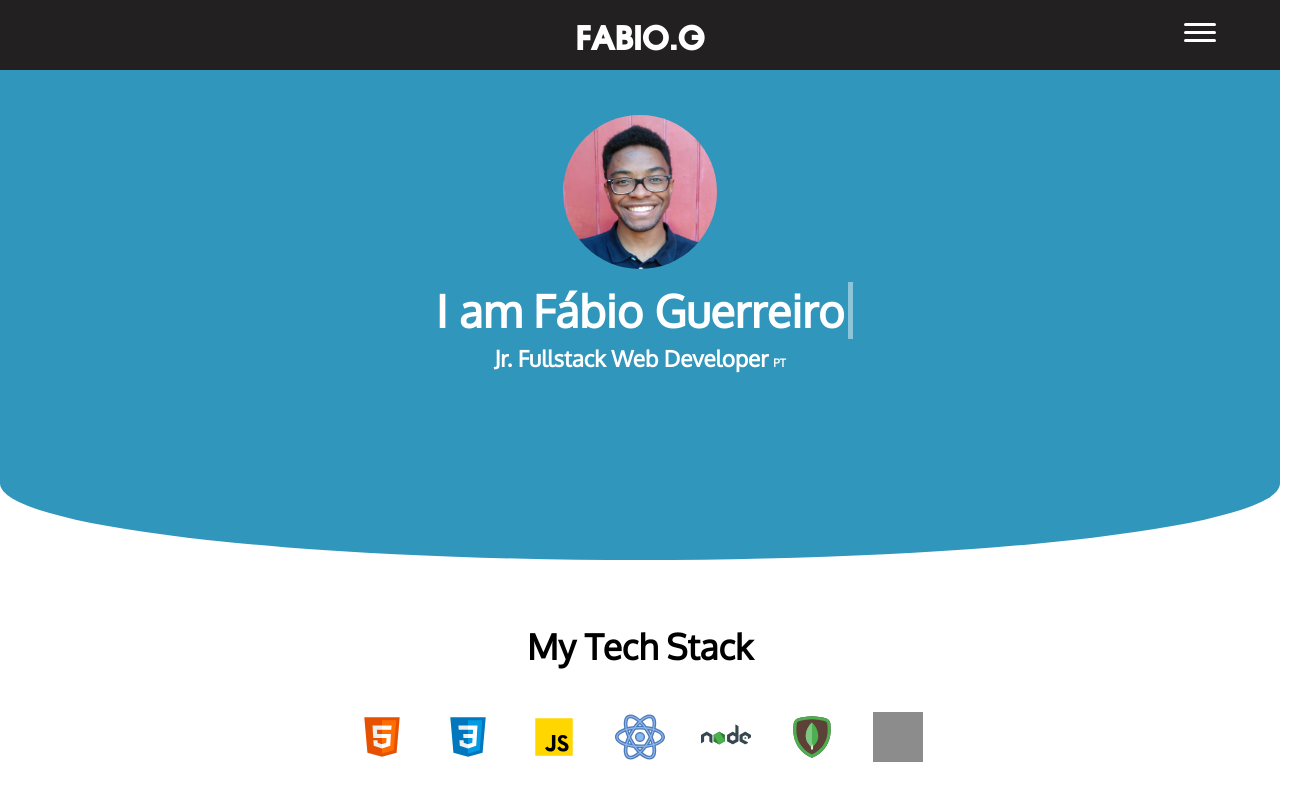
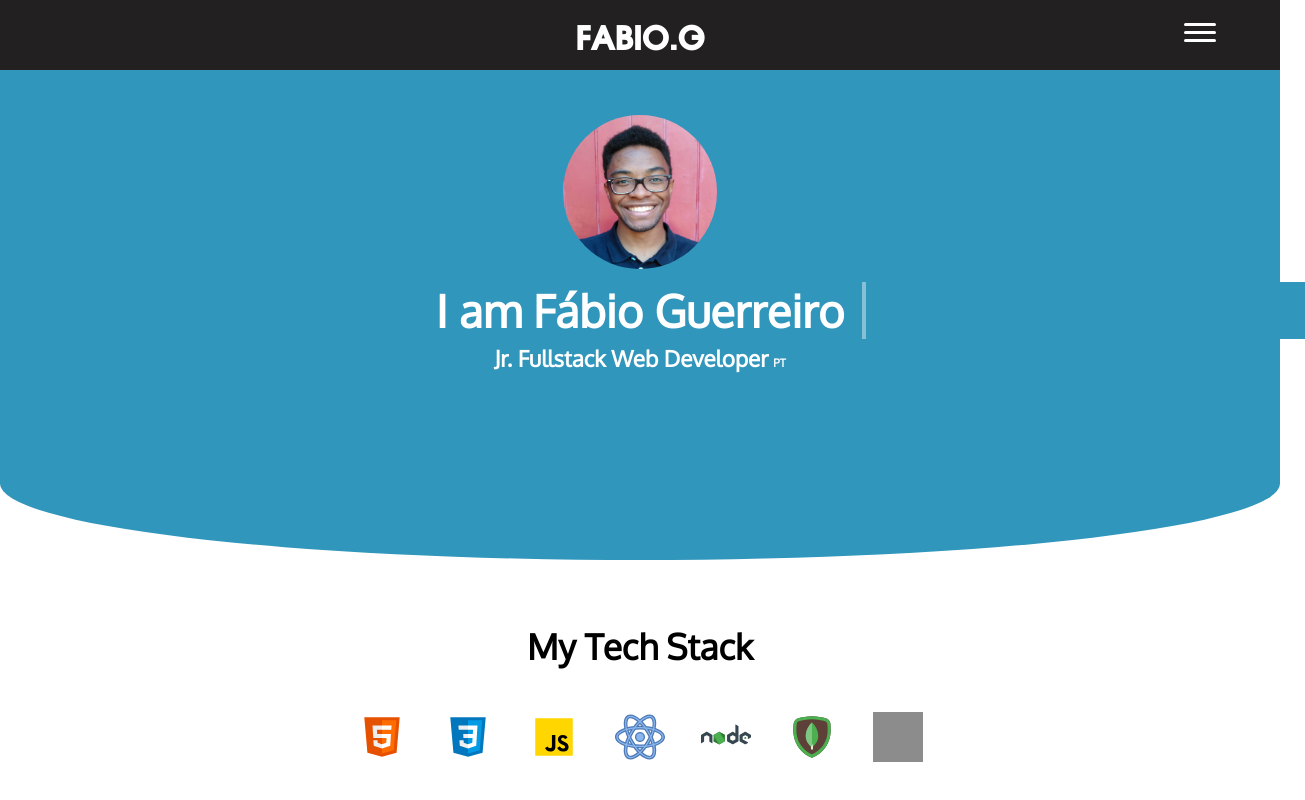
Before and after one commit to Fabio-FG/portfolio, a React (Create React App) app: page / in a window 1280 px wide. Shown: the top 800 px of the page, 1305 px wide, since content can reach past the window. Built offline with nearby package versions, Linux system fonts and the light colour scheme; grey boxes are pictures that could not be loaded; a web font is replaced by a local one.

Commit message:
change typewritter margins

```diff
--- a/src/App.js
+++ b/src/App.js
@@ -2,7 +2,6 @@ import Navbar from "./Components/Navbar/Navbar";
 import HomePage from "./Pages/HomePage/HomePage";
 import { Routes, Route } from "react-router-dom";
 import ScrollToTop from "./Components/ScrollPageTop/ScrollPageTop";
-import Translation from "./Services/Translation";
 import portugalFlag from "./images/portugal-flag.svg";
 import unitedKingdomFlag from './images/unitedKingdom-flag.svg';
 import { initReactI18next } from "react-i18next";
--- a/src/Components/Navbar/Navbar.js
+++ b/src/Components/Navbar/Navbar.js
@@ -4,7 +4,6 @@ import { useTranslation } from "react-i18next";
 import ukFlag from "../../images/unitedKingdom-flag.svg";
 import portugalFlag from "../../images/portugal-flag.svg";
 import { useState } from "react";
-import "../../Services/Translation";
 import i18next from "i18next";
 
 function Navbar({ languages }) {
--- a/src/Pages/HomePage/HomePage.css
+++ b/src/Pages/HomePage/HomePage.css
@@ -70,7 +70,7 @@ body {
   color: var(--secondary-text-color);
   position: relative;
   white-space: nowrap;
-  width: 9.3em;
+  width: 9.9em;
   text-align: center;
   margin: auto;
 }
@@ -92,13 +92,13 @@ body {
   /* animation: name duration timing-function delay iteration-count direction
     fill-mode;*/
   background-color: rgb(49, 150, 187);
-
+  width: 100%;
 }
 
 .intro h1::after {
   width: 0.1em;
   opacity: 0;
-  background-color: #fff;
+  background-color: rgb(243, 243, 243);
   -webkit-animation: typewriter 4s 1s steps(25) forwards, blinker 800ms ease infinite;
   -moz-animation:typewriter 4s 1s steps(25) forwards, blinker 800ms ease infinite;
   -o-animation: typewriter 4s 1s steps(25) forwards, blinker 800ms ease infinite;
```
